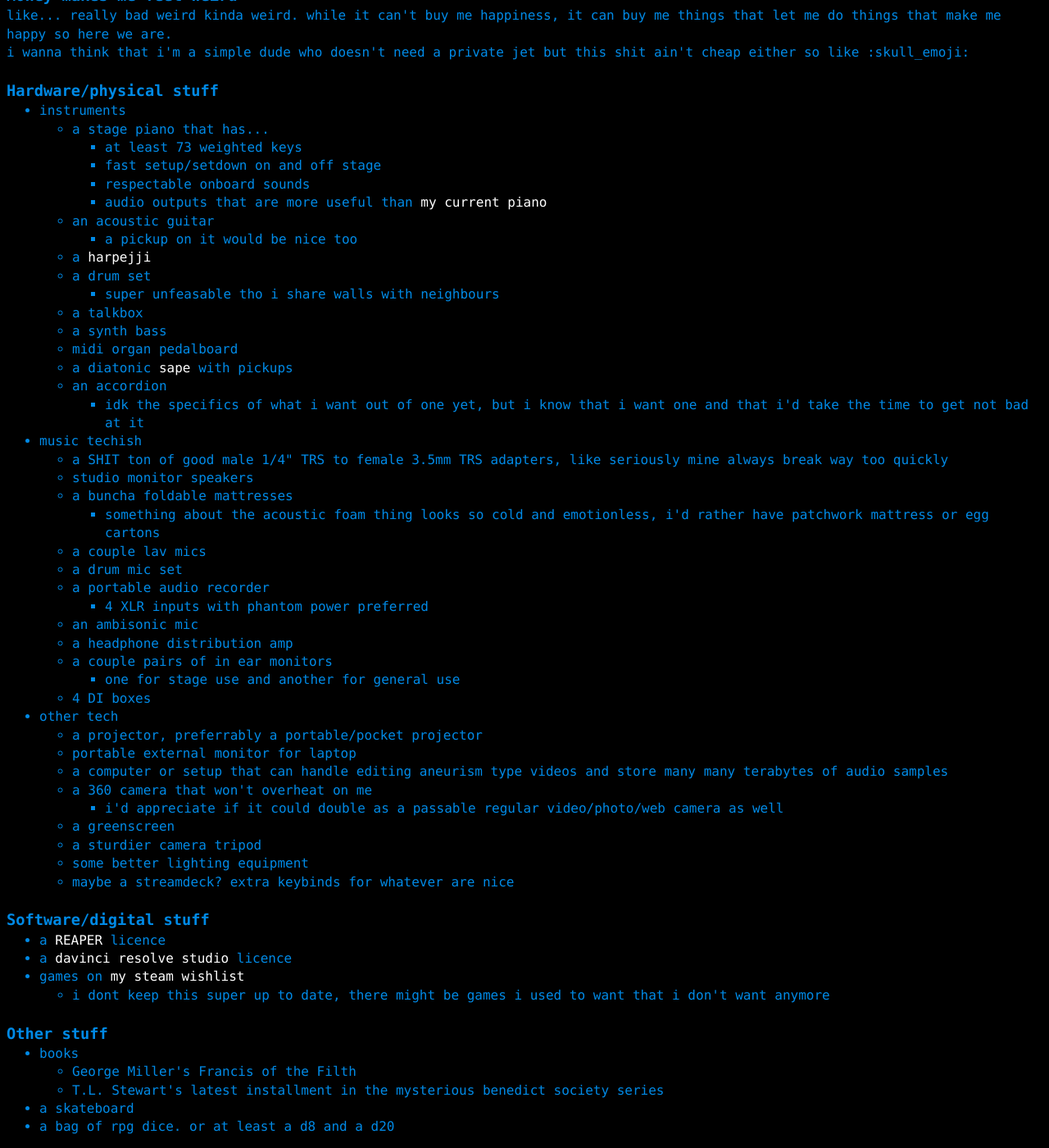
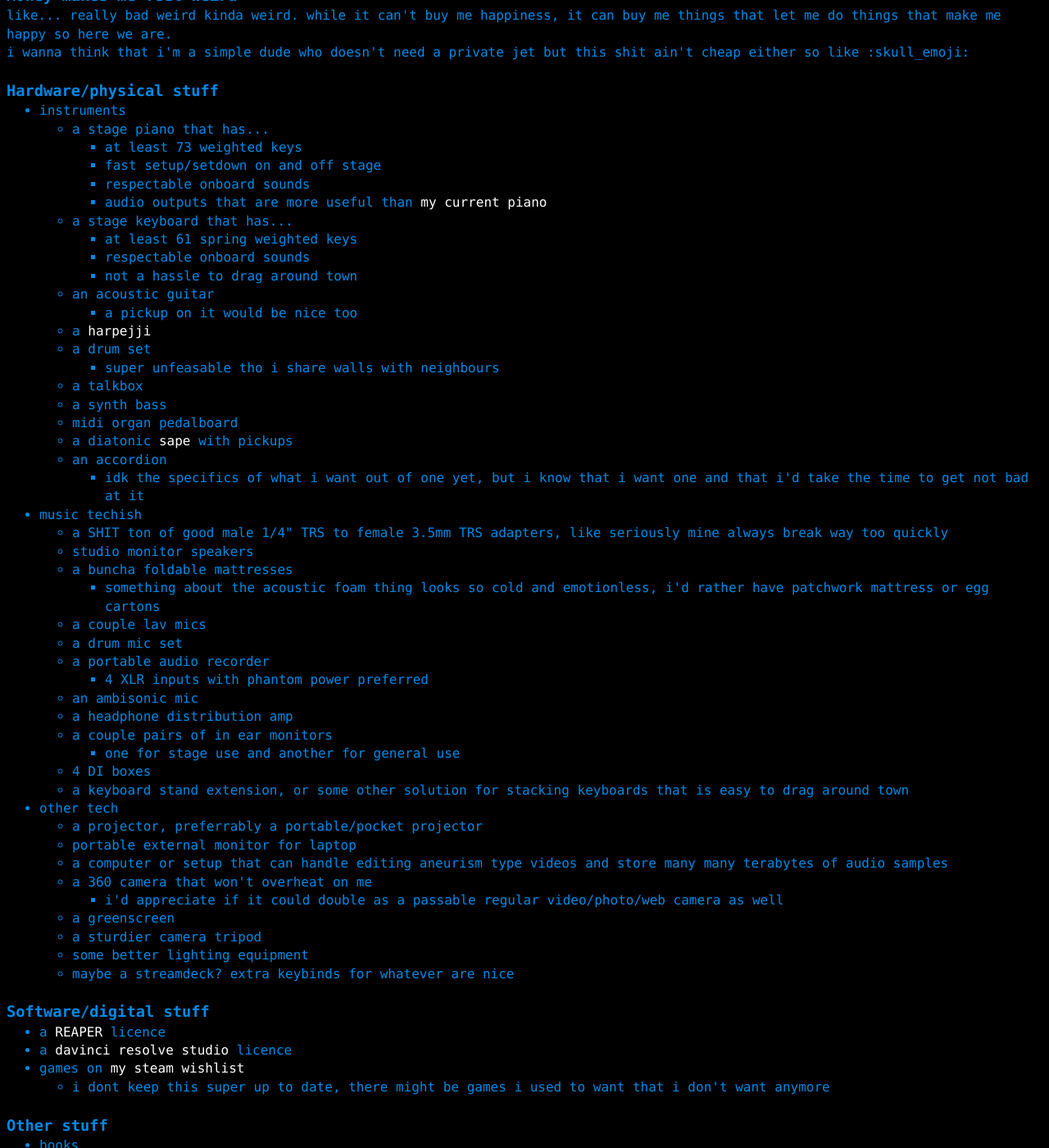
Before and after one commit to a-erfan-aa/a-erfan-aa.github.io, a Jekyll site: the page built from misc/things-i-want.html, in a window 1280 px wide and 1400 px high, scrolled down 395 px. Shown: the whole window at 82% size. Built offline with Jekyll 4.4.1, drawn with Linux system fonts in a browser that asks for light colours; some of the changed text lies outside the part shown.

Commit message:
Update things-i-want.html
Also update lastChanged

```diff
--- a/misc/things-i-want.html
+++ b/misc/things-i-want.html
@@ -34,6 +34,13 @@
 							<li>fast setup/setdown on and off stage</li>
 							<li>respectable onboard sounds</li>
 							<li>audio outputs that are more useful than <a href="https://www.roland.com/global/products/fp-10/">my current piano</a></li>
+						</ul>
+					</li>
+					<li>a stage keyboard that has...
+						<ul>
+							<li>at least 61 spring weighted keys</li>
+							<li>respectable onboard sounds</li>
+							<li>not a hassle to drag around town</li>
 						</ul>
 					</li>
 					<li>an acoustic guitar
@@ -82,6 +89,7 @@
 						</ul>
 					</li>
 					<li>4 DI boxes</li>
+					<li>a keyboard stand extension, or some other solution for stacking keyboards that is easy to drag around town</li>
 				</ul>
 			</li>
 			<li>other tech
@@ -131,7 +139,6 @@
 					<li>T.L. Stewart's latest installment in the mysterious benedict society series</li>
 				</ul>
 			</li>
-			<li>a skateboard</li>
 			<li>a bag of rpg dice. or at least a d8 and a d20</li>
 		</ul>
 </div>
```
Also changed, not shown: other parts of misc/things-i-want.html (+1 -1 lines).
